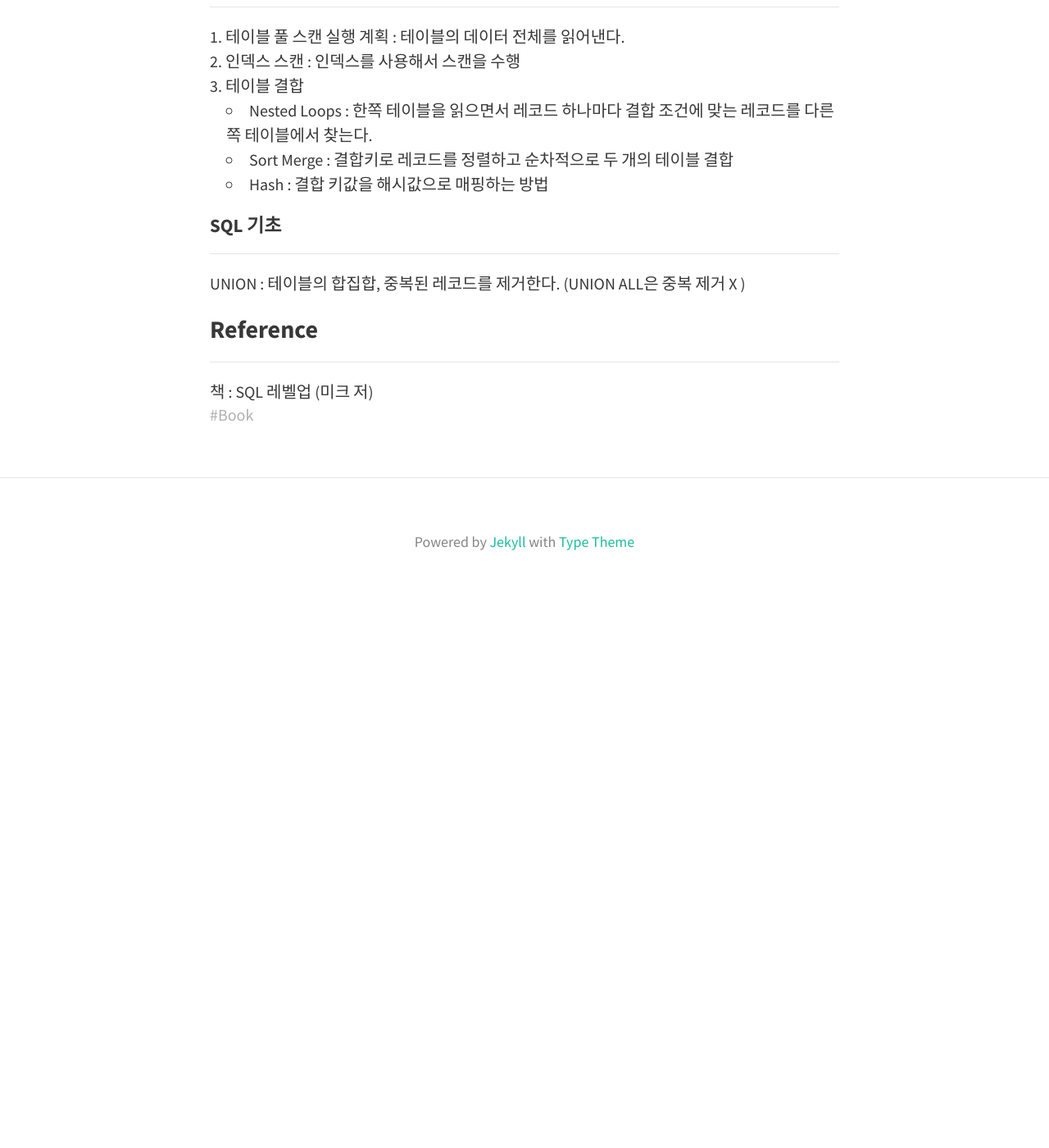
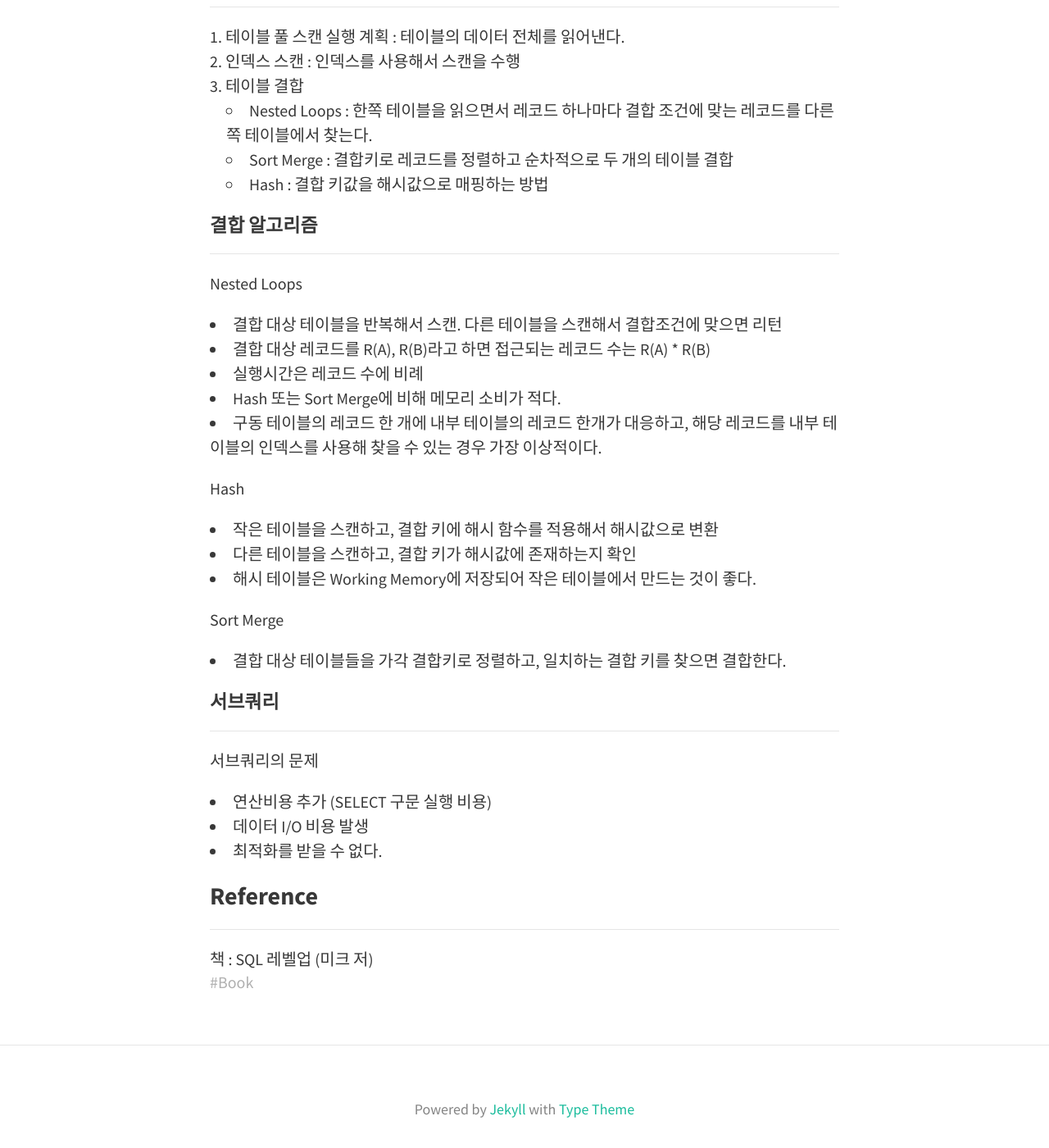
Before and after one commit to jjoylee/jjoylee.github.io, a Jekyll site: the page built from _posts/2021-02-27-SQL.md, in a window 1280 px wide and 1400 px high, scrolled down 783 px. Shown: the whole window at 82% size. Built offline with Jekyll 4.4.1, drawn with Linux system fonts in a browser that asks for light colours; nearby versions of some CDN libraries; before the commit the page ends 1521 px from its top, so only the background shows below that.

```diff
--- a/_posts/2021-02-27-SQL.md
+++ b/_posts/2021-02-27-SQL.md
@@ -28,10 +28,32 @@ tags: [Book]
     - Sort Merge : 결합키로 레코드를 정렬하고 순차적으로 두 개의 테이블 결합
     - Hash : 결합 키값을 해시값으로 매핑하는 방법
 
-#### SQL 기초
+#### 결합 알고리즘
 * * *
-UNION : 테이블의 합집합, 중복된 레코드를 제거한다. (UNION ALL은 중복 제거 X )
 
+Nested Loops
+- 결합 대상 테이블을 반복해서 스캔. 다른 테이블을 스캔해서 결합조건에 맞으면 리턴
+- 결합 대상 레코드를 R(A), R(B)라고 하면 접근되는 레코드 수는 R(A) * R(B)
+- 실행시간은 레코드 수에 비례
+- Hash 또는 Sort Merge에 비해 메모리 소비가 적다.
+- 구동 테이블의 레코드 한 개에 내부 테이블의 레코드 한개가 대응하고, 해당 레코드를 내부 테이블의 인덱스를 사용해 찾을 수 있는 경우 가장 이상적이다.
+
+
+Hash
+- 작은 테이블을 스캔하고, 결합 키에 해시 함수를 적용해서 해시값으로 변환
+- 다른 테이블을 스캔하고, 결합 키가 해시값에 존재하는지 확인
+- 해시 테이블은 Working Memory에 저장되어 작은 테이블에서 만드는 것이 좋다.
+
+Sort Merge
+- 결합 대상 테이블들을 가각 결합키로 정렬하고, 일치하는 결합 키를 찾으면 결합한다.
+
+#### 서브쿼리
+* * *
+
+서브쿼리의 문제
+- 연산비용 추가 (SELECT 구문 실행 비용)
+- 데이터 I/O 비용 발생
+- 최적화를 받을 수 없다.
 
 ### Reference
 * * *
```
Also changed, not shown: _posts/2021-02-26-BookList.md (+1 -0 lines), _posts/2021-03-03-tobyCh1.md (added, +87 -0 lines).
